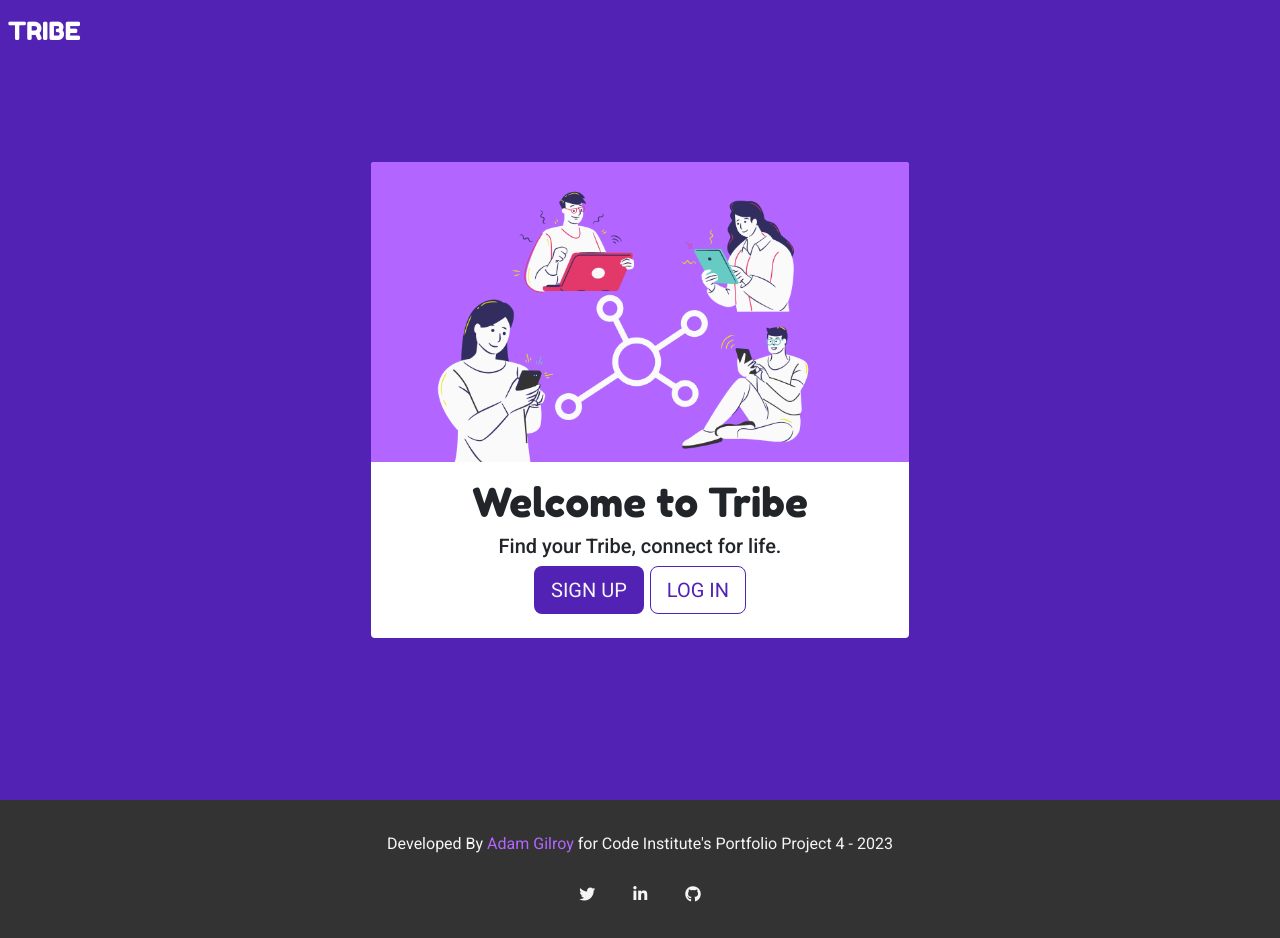
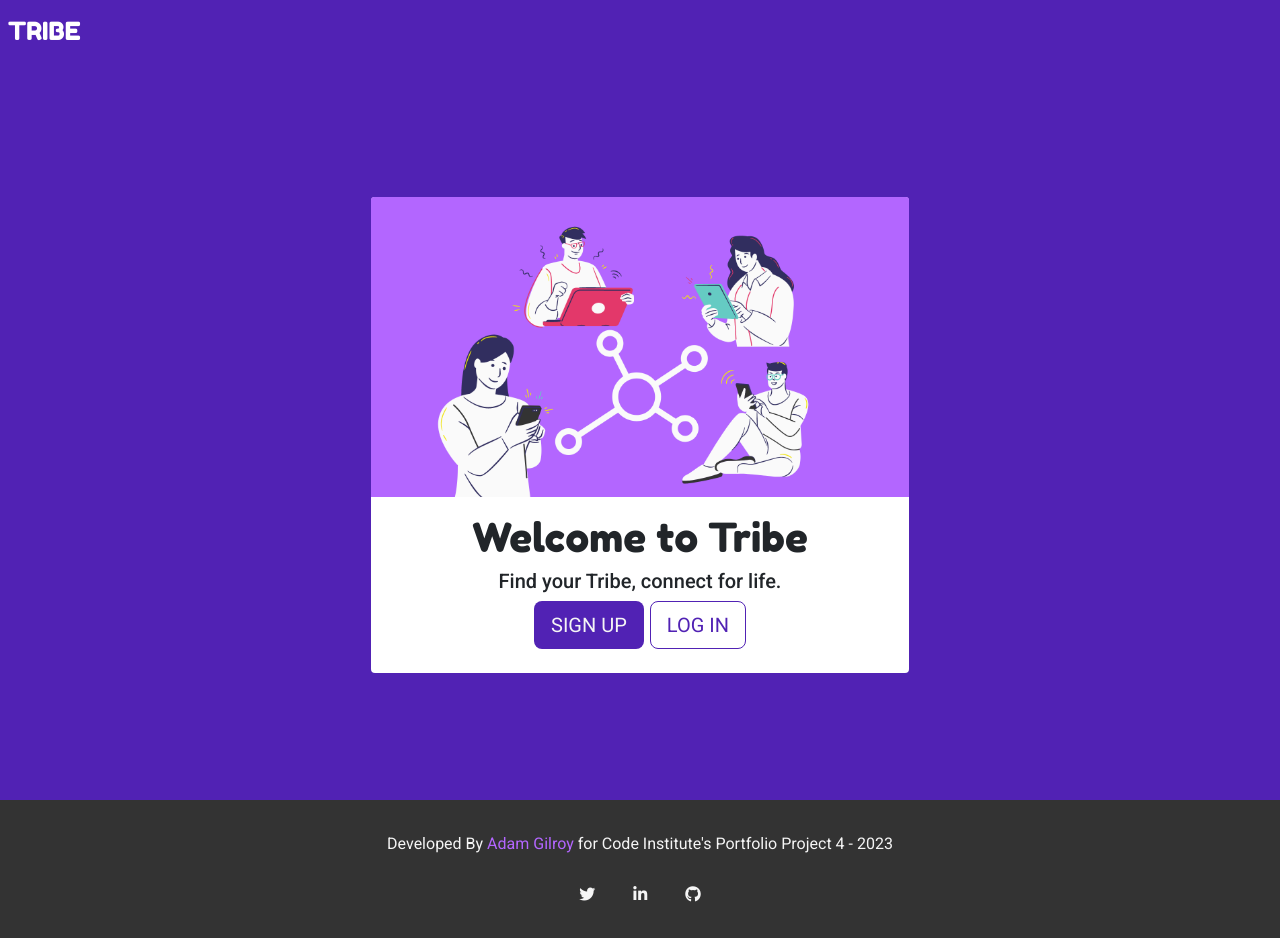
Before and after one commit to adamgilroy22/tribe, a Django app: page / in a window 1280 px wide. Run offline with Django 3.2, Linux system fonts and the light colour scheme; some libraries are stand-ins or nearby versions.

Commit message:
Remove padding-top overwrite in logged out pages

```diff
--- a/home/templates/home/index.html
+++ b/home/templates/home/index.html
@@ -5,7 +5,6 @@
 <style>
     body {
         background-color: var(--main-purple);
-        padding-top: 0%;
     }
 </style>
 {% endblock %}
--- a/templates/account/login.html
+++ b/templates/account/login.html
@@ -10,7 +10,6 @@
 <style>
   body {
     background-color: var(--main-purple);
-    padding-top: 0%;
   }
 </style>
 {% endblock %}
--- a/templates/account/logout.html
+++ b/templates/account/logout.html
@@ -9,7 +9,6 @@
 <style>
   body {
     background-color: var(--main-purple);
-    padding-top: 0%;
   }
 </style>
 {% endblock %}
--- a/templates/account/password_reset.html
+++ b/templates/account/password_reset.html
@@ -10,7 +10,6 @@
 <style>
     body {
         background-color: var(--main-purple);
-        padding-top: 0%;
     }
 </style>
 {% endblock %}
--- a/templates/account/password_reset_done.html
+++ b/templates/account/password_reset_done.html
@@ -10,7 +10,6 @@
 <style>
     body {
         background-color: var(--main-purple);
-        padding-top: 0%;
     }
 </style>
 {% endblock %}
--- a/templates/account/password_reset_from_key.html
+++ b/templates/account/password_reset_from_key.html
@@ -8,7 +8,6 @@
 <style>
     body {
         background-color: var(--main-purple);
-        padding-top: 0%;
     }
 </style>
 {% endblock %}
--- a/templates/account/signup.html
+++ b/templates/account/signup.html
@@ -9,7 +9,6 @@
 <style>
   body {
     background-color: var(--main-purple);
-    padding-top: 0%;
   }
 </style>
 {% endblock %}
```
